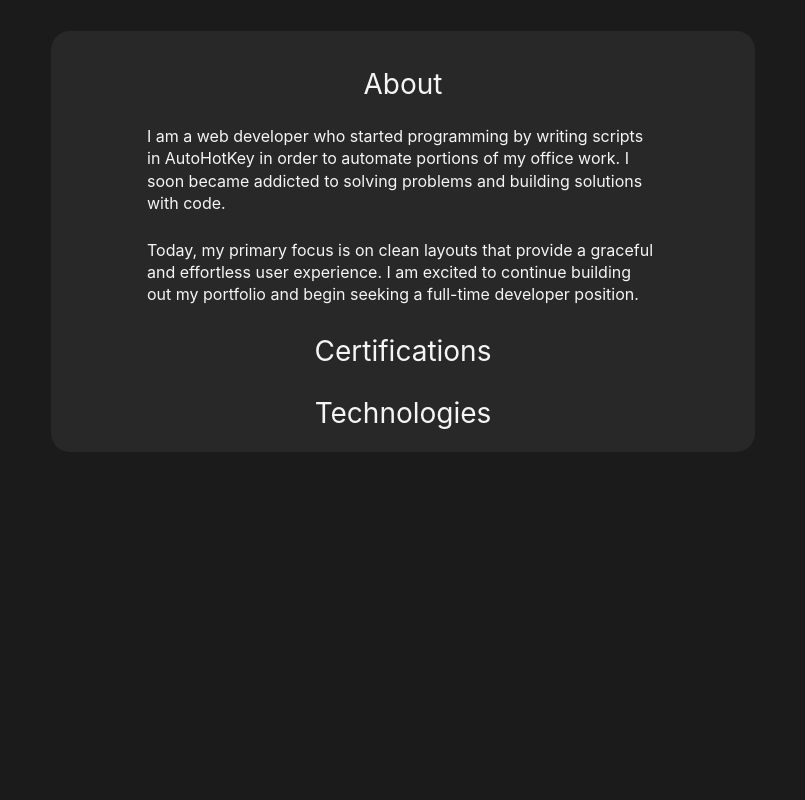
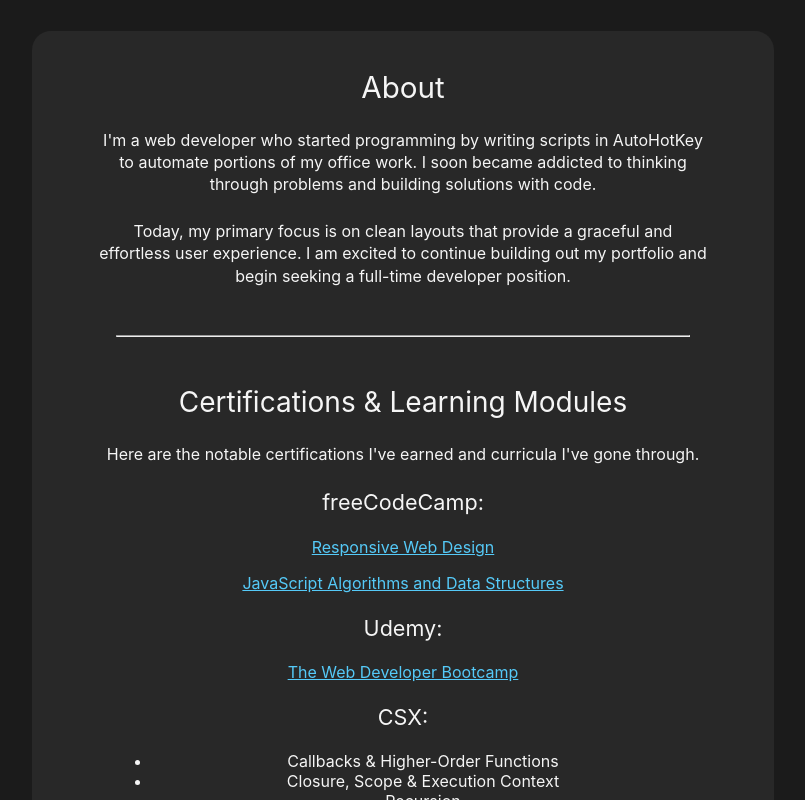
Before and after one commit to billybrown-iii/dev-portfolio, a React (Create React App) app: page / in a window 1280 px wide. Shown: the part 200-1000 px from the top of the page, without its empty margins (237-1042 px from the left). Before the commit the page ends 800 px from the top, so only its background shows below. Built offline with nearby package versions, Linux system fonts and the light colour scheme.

Commit message:
added content and styling

```diff
--- a/src/Home.js
+++ b/src/Home.js
@@ -5,10 +5,40 @@
         <div>
             <div className="card">
                 <div className="card-content">
-                    <div className="card-title">About</div>
-                    <div className="content">I am a web developer who started programming by writing scripts in AutoHotKey in order to automate portions of my office work.  I soon became addicted to solving problems and building solutions with code.</div>
+                    <div className="card-title" id="about-title">About</div>
+                    <div className="content">I'm a web developer who started programming by writing scripts in AutoHotKey to automate portions of my office work.  I soon became addicted to thinking through problems and building solutions with code.</div>
                     <div className="content">Today, my primary focus is on clean layouts that provide a graceful and effortless user experience.  I am excited to continue building out my portfolio and begin seeking a full-time developer position.</div>
-                    <div className="card-title">Certifications</div>
+                    <hr />
+                    <div className="card-title" id="certs-title">Certifications & Learning Modules</div>
+                    <div className="content">Here are the notable certifications I've earned and curricula I've gone through.</div>
+                    <div className="cert cert-title">
+                        <a className="hidden-link" href="http://www.freecodecamp.org" target="_blank">freeCodeCamp:</a>
+                    </div>
+                    <div className="cert">
+                        <a href="https://www.freecodecamp.org/certification/fcc13351cc5-efa2-42ff-b625-09f907aa61fb/responsive-web-design" target="_blank">Responsive Web Design</a>
+                    </div>
+                    <div className="cert">
+                    <a href="https://www.freecodecamp.org/certification/fcc13351cc5-efa2-42ff-b625-09f907aa61fb/javascript-algorithms-and-data-structures" target="_blank">JavaScript Algorithms and Data Structures</a>
+                    </div>
+                    <div className="cert cert-title">
+                        <a href="http://www.udemy.com" target="_blank">Udemy:</a>
+                    </div>
+                    <div className="cert">
+                        <a href="https://www.udemy.com/course/the-web-developer-bootcamp/" target="_blank">The Web Developer Bootcamp</a>
+                    </div>
+                    <div className="cert cert-title">
+                        <a href="https://csx.codesmith.io/home" target="_blank">CSX:</a>
+                    </div>
+                    <div className="cert">
+                    <ul>
+                            <li>Callbacks & Higher-Order Functions</li>
+                            <li>Closure, Scope & Execution Context</li>
+                            <li>Recursion</li>
+                            <li>Object Oriented Programming</li>
+                            <li>Asynchronous JavaScript</li>
+                        </ul>
+                    </div>
+                    <hr />
                     <div className="card-title">Technologies</div>
                 </div>
             </div>
--- a/src/Projects.js
+++ b/src/Projects.js
@@ -11,7 +11,7 @@
                         <div className="project">
                             <div className="project-description">
                                 Lightweight Budget Planner
-                                <div className="project-subtitle">Monthly budget visualizer</div>
+                                <div className="project-subtitle">Lets the user add incomes and expenses to create a monthly budget.</div>
                             </div>
                             <img className="project-image" src={budget}></img>
                         </div>
--- a/src/index.css
+++ b/src/index.css
@@ -64,12 +64,14 @@
 .card {
   background-color: #282828;
   border-radius: 19px;
-  width: 40vw;
+  width: 48vw;
   min-height: 45vh;
   margin: auto;
   margin-top: 4vh;
-  padding: .5em 6em;
+  padding: .5em 4em;
+  text-align: center;
 }
+
 
 .card-title {
   text-align: center;
@@ -78,9 +80,46 @@
   margin-bottom: .5em;
 }
 
+#about-title {
+  font-size: 1.85em;
+}
+
 .content {
   margin: 1.5em 0;
   line-height: 1.4;
+}
+
+hr {
+  margin: 3rem 20px;
+}
+
+.hidden-link {
+  color: whitesmoke;
+  transition: 450ms linear;
+}
+
+.hidden-link:hover {
+  color: cyan;
+  transition-duration: 450ms linear;
+}
+
+.cert {
+  text-align: center;
+  margin: 1em;
+}
+
+.cert a {
+  color: rgb(85, 202, 248);
+}
+
+.cert-title {
+  /* text-decoration: none; */
+  font-size: 1.35em;
+}
+
+.cert-title a {
+  color: whitesmoke;
+  text-decoration: none;;
 }
 
 .project-link {
@@ -92,9 +131,27 @@
   display: flex;
   justify-content: flex-end;
   align-items: center;
-  background-color: #383838;
-  border-radius: 25px;
-  margin: 0 -4em;
+  /* background-color: rgb(130, 231, 172); */
+  background-color: #393939;
+  color: whitesmoke;
+  /* box-shadow: 0 0 0 3px rgb(130, 231, 172); */
+  font-weight: 500;
+  border-radius: 15px;;
+  /* border-radius 25px; */
+  margin: 2em -2em;
+  padding: 10px;
+  transition: 150ms linear;
+}
+
+.project:hover {
+  /* box-shadow: 0 0 0 7px rgb(130, 231, 172); */
+  /* outline: 15px solid black; */
+  /* border-radius: 30px; */
+  color: #222;
+  background-color: rgb(130, 231, 172);
+  /* border-radius: 7px; */
+  box-shadow: 0 0 0 5px #151515;
+  transition: 200ms linear;
 }
 
 .project-description {
@@ -104,13 +161,14 @@
 }
 
 .project-subtitle {
-  margin: .75em 20px 0 9px;
+  margin: .75em 40px 0 40px;
   font-size: .72em;
 }
 
 .project-image {
   display: inline;
-  width: 11vw;
-  border-radius: 10px;
+  width: 10vw;
+  border-radius: 5px;
+
   float: right;
 }
```
